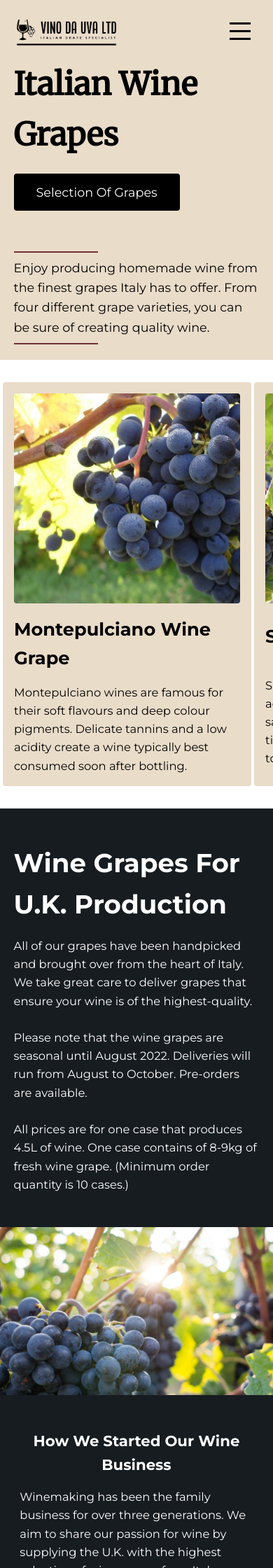
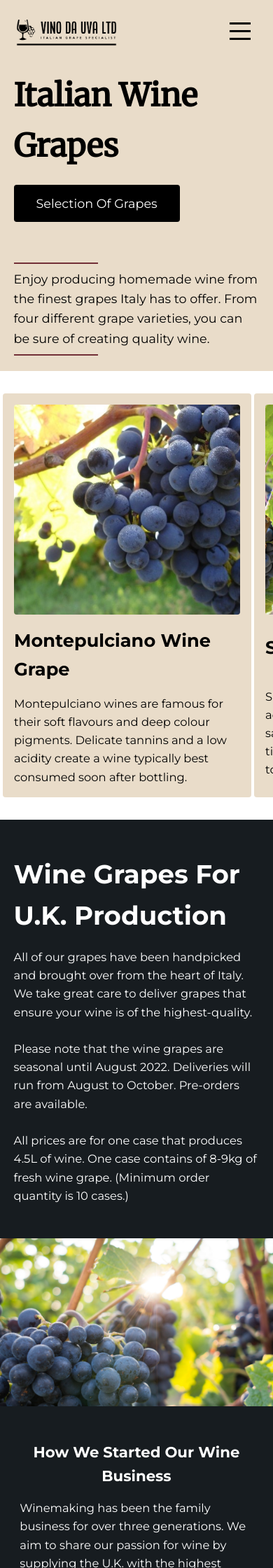
Before and after one commit to GG1982/vina-da-uva, a Jekyll site: the page built from index.html, in a window 390 px wide. Shown: the top 2240 px of the page at 70% size. Built offline with Jekyll 4.4.1, drawn with Linux system fonts in a browser that asks for light colours.

Commit message:
chnage nav padding on mob

```diff
--- a/_sass/main.scss
+++ b/_sass/main.scss
@@ -109,26 +109,6 @@
   color: $clr--accent
 }
 
-// General Button
-.btn {
-  text-transform: uppercase;
-  background-color: #00619465;
-  border-radius: var(--border-radius);
-  font-weight: 700;
-  border: none;
-  padding: 0.25rem 5rem;
-  font-weight: 700;
-}
-// Links inside btn
-.btn a {
-  color: #000000;
-}
-
-.btn:focus,
-.btn:hover {
-  background-color: #00619490;
-}
-
 
 // Nav
 .header {
@@ -209,6 +189,10 @@
 
 
 @media screen and (max-width: 600px) {
+
+  .header {
+    padding: 1rem 0 2rem;
+  }
 
   .nav__toggle {
     display: flex;
```
Also changed, not shown: 2 other files.
